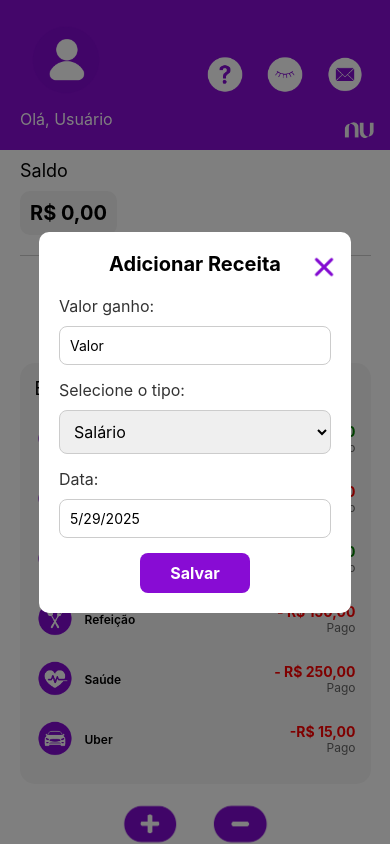
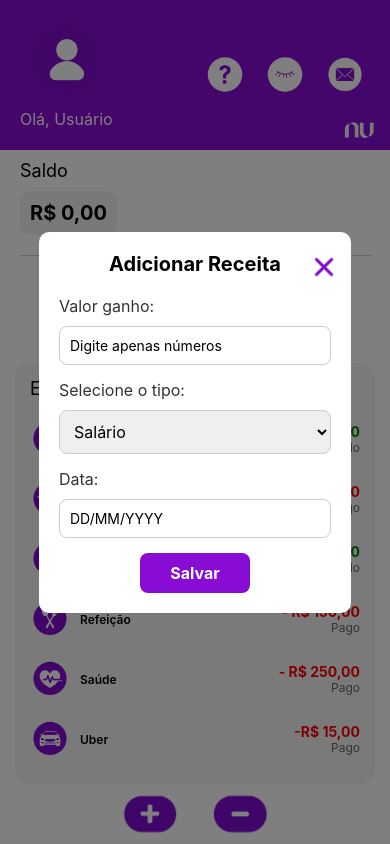
Before and after one commit to Gisele-Nuness/meuBanco-app, a React Native app: screen /Home in a window 390 px wide. Both pictures are taken after a click on the element 150 px from the left and 824 px from the top of the page. Built offline with nearby package versions, Linux system fonts and the light colour scheme.

Commit message:
add a data no campo de extrato e tratamento da mesma.

```diff
--- a/src/pages/Home/index.js
+++ b/src/pages/Home/index.js
@@ -12,6 +12,7 @@ import {
   Pressable,
 } from "react-native";
 import styles from "./style";
+import AsyncStorage from "@react-native-async-storage/async-storage";
 
 const icons = {
   "pessoal.png": require("../../../assets/pessoal.png"),
@@ -31,10 +32,10 @@ const icons = {
 export default function Home() {
   const [modalReceitaVisible, setModalReceitaVisible] = useState(false);
   const [modalGastoVisible, setModalGastoVisible] = useState(false);
-  const [tipoReceita, setTipoReceita] = useState('salario');
-  const [tipoGasto, setTipoGasto] = useState('refeicao');
-  const [data, setData] = useState(new Date());
-  const [valor, setValor] = useState('');
+  const [tipoReceita, setTipoReceita] = useState("salario");
+  const [tipoGasto, setTipoGasto] = useState("refeicao");
+  const [data, setData] = useState("");
+  const [valor, setValor] = useState("");
 
   const [extrato, setExtrato] = useState([]);
   const [saldo, setSaldo] = useState(0);
@@ -45,13 +46,13 @@ export default function Home() {
     let ganhos = 0;
     let gastos = 0;
 
-  extrato.forEach(item => {
+    extrato.forEach((item) => {
       const valorSaldo = parseFloat(
-      item.valor.replace(/[^\d,-]/g, '').replace(',', '.')
+        item.valor.replace(/[^\d,-]/g, "").replace(",", ".")
       );
-    if (item.valor.startsWith('+')) {
+      if (item.valor.startsWith("+")) {
         ganhos += valorSaldo;
-    } else if (item.valor.startsWith('-')) {
+      } else if (item.valor.startsWith("-")) {
         gastos -= valorSaldo;
       }
     });
@@ -63,53 +64,81 @@ export default function Home() {
 
   const adicionarGasto = () => {
     if (!valor || !tipoGasto || !data) {
-    alert('Preencha todos os campos!');
+      alert("Preencha todos os campos!");
       return;
     }
+
+    const partesData = data.split("/");
+
+    if (partesData.length !== 3) {
+      alert("Data deve estar no formato DD/MM/YYYY");
+      return;
+    }
+
+    const dia = partesData[0].padStart(2, "0");
+    const mes = partesData[1].padStart(2, "0");
+    const ano = partesData[2];
+
+    const newDate = `${dia}/${mes}/${ano}`;
 
     const novoItem = {
       icon: `${tipoGasto}.png`,
       tipo: tipoGasto.charAt(0).toUpperCase() + tipoGasto.slice(1),
-    valor: `- R$ ${parseFloat(valor).toLocaleString('pt-BR', { minimumFractionDigits: 2 })}`,
+      valor: `- R$ ${parseFloat(valor).toLocaleString("pt-BR", {minimumFractionDigits: 2,})}`,
       status: "Pago",
+      data: newDate,
     };
 
-  setExtrato(extratoAtual => [novoItem, ...extratoAtual]);
+    setExtrato((extratoAtual) => [novoItem, ...extratoAtual]);
     setModalGastoVisible(false);
-  setValor('');
-  setTipoGasto('');
+    setValor("");
+    setTipoGasto("");
+    setData("");
   };
 
-const adicionarReceita = () => {
+  const adicionarReceita = async () => {
     if (!valor || !tipoReceita || !data) {
-    alert('Preencha todos os campos!');
+      alert("Preencha todos os campos!");
       return;
     }
+
+    const partesData = data.split("/");
+
+    if (partesData.length !== 3) {
+      alert("Data deve estar no formato DD/MM/YYYY");
+      return;
+    }
+
+    const dia = partesData[0].padStart(2, "0");
+    const mes = partesData[1].padStart(2, "0");
+    const ano = partesData[2];
+
+    const newDate = `${dia}/${mes}/${ano}`;
 
     const novoItem = {
       icon: `${tipoReceita}.png`,
       tipo: tipoReceita.charAt(0).toUpperCase() + tipoReceita.slice(1),
-    valor: `+ R$ ${parseFloat(valor).toLocaleString('pt-BR', { minimumFractionDigits: 2 })}`,
+      valor: `+ R$ ${parseFloat(valor).toLocaleString("pt-BR", {minimumFractionDigits: 2,})}`,
       status: "Recebido",
+      data: newDate,
     };
 
-  setExtrato(extratoAtual => [novoItem, ...extratoAtual]);
+    setExtrato((extratoAtual) => [novoItem, ...extratoAtual]);
     setModalReceitaVisible(false);
-  setValor('');
-  setTipoReceita('');
-};
+    setValor("");
+    setTipoReceita("");
+    setData("");
 
-  const handleDateChange = (text) => {
-    const [day, month, year] = text.split("/");
-    const newDate = new Date(`${day}-${month}-${year}`);
-    if (!isNaN(newDate)) {
-      setData(newDate);
+    try {
+      await AsyncStorage.setItem("novoItem", JSON.stringify(novoItem));
+      alert("Dados salvos!!!");
+    } catch (e) {
+      alert("Erro ao salvar os dados no AsyncStorage");
     }
-
   };
 
   return (
-    <ScrollView contentContainerStyle={styles.container}>
+    <View style={styles.container}>
       <View style={styles.header}>
         <View style={styles.perfil}>
           <Image
@@ -140,7 +169,9 @@ const adicionarReceita = () => {
 
       <View style={styles.saldoContainer}>
         <Text style={styles.saldoTitulo}>Saldo</Text>
-        <Text style={styles.saldoValor}>R$ {saldo.toLocaleString('pt-BR', { minimumFractionDigits: 2 })}</Text>
+        <Text style={styles.saldoValor}>
+          R$ {saldo.toLocaleString("pt-BR", { minimumFractionDigits: 2 })}
+        </Text>
       </View>
 
       <View style={styles.linhaDivisoria} />
@@ -151,7 +182,10 @@ const adicionarReceita = () => {
             source={require("../../../assets/ganho.png")}
             style={styles.grafico}
           />
-          <Text style={styles.saldoGanho}>R$ {totalGanhos.toLocaleString('pt-BR', { minimumFractionDigits: 2 })}</Text>
+          <Text style={styles.saldoGanho}>
+            R${" "}
+            {totalGanhos.toLocaleString("pt-BR", { minimumFractionDigits: 2 })}
+          </Text>
         </View>
 
         <View style={styles.graficoGasto}>
@@ -159,12 +193,14 @@ const adicionarReceita = () => {
             source={require("../../../assets/gasto.png")}
             style={styles.grafico}
           />
-          <Text style={styles.saldoGasto}>R$ {totalGastos.toLocaleString('pt-BR', { minimumFractionDigits: 2 })}</Text>
+          <Text style={styles.saldoGasto}>
+            R${" "}
+            {totalGastos.toLocaleString("pt-BR", { minimumFractionDigits: 2 })}
+          </Text>
+        </View>
       </View>
 
-      </View>
-
-      <View style={styles.extratoContainer}>
+      <ScrollView contentContainerStyle={styles.extratoContainer}>
         <Text style={styles.extratoTitulo}>Extrato</Text>
 
         {[
@@ -206,7 +242,6 @@ const adicionarReceita = () => {
             valor: "-R$ 15,00",
             status: "Pago",
           },
-
         ].map((item, index) => (
           <View key={index} style={styles.linhaExtrato}>
             <View style={styles.tipoIcone}>
@@ -216,6 +251,7 @@ const adicionarReceita = () => {
             </View>
 
             <View style={styles.infoExtrato}>
+              <Text style={styles.extratoData}>{item.data}</Text>
               <Text
                 style={
                   item.status === "Recebido"
@@ -229,35 +265,46 @@ const adicionarReceita = () => {
             </View>
           </View>
         ))}
-      </View>
+      </ScrollView>
 
       <View style={styles.botoesContainer}>
         <Pressable
           style={styles.botao}
           onPress={() => setModalReceitaVisible(true)}
         >
-          <Image source={require("../../../assets/mais.png")} style={styles.iconeBotao} />
+          <Image
+            source={require("../../../assets/mais.png")}
+            style={styles.iconeBotao}
+          />
         </Pressable>
         <Pressable
           style={styles.botao}
           onPress={() => setModalGastoVisible(true)}
         >
-          <Image source={require("../../../assets/menos.png")} style={styles.iconeBotao} />
+          <Image
+            source={require("../../../assets/menos.png")}
+            style={styles.iconeBotao}
+          />
         </Pressable>
       </View>
 
       <Modal visible={modalGastoVisible} animationType="slide" transparent>
         <View style={styles.modalContainer}>
           <View style={styles.modalContent}>
-            <Pressable onPress={() => setModalGastoVisible(false)} style={styles.fechar}>
-              <Image source={require("../../../assets/fechar.png")} style={styles.iconeFechar}
+            <Pressable
+              onPress={() => setModalGastoVisible(false)}
+              style={styles.fechar}
+            >
+              <Image
+                source={require("../../../assets/fechar.png")}
+                style={styles.iconeFechar}
               />
             </Pressable>
             <Text style={styles.modalTitulo}>Adicionar Gasto</Text>
             <Text style={styles.labelInput}>Valor gasto:</Text>
             <TextInput
               style={styles.input}
-              placeholder="Valor"
+              placeholder="Digite apenas números"
               value={valor}
               keyboardType="numeric"
               onChangeText={setValor}
@@ -282,14 +329,11 @@ const adicionarReceita = () => {
             <Text style={styles.labelInput}>Data:</Text>
             <TextInput
               style={styles.input}
-              placeholder="DD/MM/AAAA"
-              onChangeText={handleDateChange}
-              defaultValue={data.toLocaleDateString()}
+              placeholder="DD/MM/YYYY"
+              value={data}
+              onChangeText={setData}
             />
-            <Pressable
-              style={styles.modalBotao}
-              onPress={adicionarGasto}
-            >
+            <Pressable style={styles.modalBotao} onPress={adicionarGasto}>
               <Text style={styles.modalBotaoTexto}>Salvar</Text>
             </Pressable>
           </View>
@@ -299,8 +343,13 @@ const adicionarReceita = () => {
       <Modal visible={modalReceitaVisible} animationType="slide" transparent>
         <View style={styles.modalContainer}>
           <View style={styles.modalContent}>
-            <Pressable onPress={() => setModalReceitaVisible(false)} style={styles.fechar}>
-              <Image source={require("../../../assets/fechar.png")} style={styles.iconeFechar}
+            <Pressable
+              onPress={() => setModalReceitaVisible(false)}
+              style={styles.fechar}
+            >
+              <Image
+                source={require("../../../assets/fechar.png")}
+                style={styles.iconeFechar}
               />
             </Pressable>
 
@@ -308,7 +357,7 @@ const adicionarReceita = () => {
             <Text style={styles.labelInput}>Valor ganho:</Text>
             <TextInput
               style={styles.input}
-              placeholder="Valor"
+              placeholder="Digite apenas números"
               keyboardType="numeric"
               value={valor}
               onChangeText={setValor}
@@ -316,7 +365,9 @@ const adicionarReceita = () => {
             <Text style={styles.labelInput}>Selecione o tipo:</Text>
             <Picker
               selectedValue={tipoReceita}
-              onValueChange={(itemValue, itemIndex) => setTipoReceita(itemValue)}
+              onValueChange={(itemValue, itemIndex) =>
+                setTipoReceita(itemValue)
+              }
               style={styles.input}
             >
               <Picker.Item label="Salário" value="salario" />
@@ -326,9 +377,9 @@ const adicionarReceita = () => {
             <Text style={styles.labelInput}>Data:</Text>
             <TextInput
               style={styles.input}
-              placeholder="DD/MM/AAAA"
-              onChangeText={handleDateChange}
-              defaultValue={data.toLocaleDateString()}
+              placeholder="DD/MM/YYYY"
+              value={data}
+              onChangeText={setData}
             />
             <TouchableOpacity
               style={styles.modalBotao}
@@ -339,7 +390,6 @@ const adicionarReceita = () => {
           </View>
         </View>
       </Modal>
-    </ScrollView>
+    </View>
   );
-
 }
--- a/src/pages/Home/style.js
+++ b/src/pages/Home/style.js
@@ -6,6 +6,7 @@ export default StyleSheet.create({
     paddingTop: 130,
     backgroundColor: "#fff",
     alignItems: "center",
+    overflow: 'hidden',
   },
 
   header: {
@@ -126,7 +127,7 @@ export default StyleSheet.create({
   },
 
   extratoContainer: {
-    width: "90%",
+    width: 360,
     backgroundColor: "#f5f5f5",
     borderRadius: 15,
     padding: 15,
@@ -166,6 +167,12 @@ export default StyleSheet.create({
     fontWeight: "600",
   },
 
+  extratoData: {
+    alignSelf: "flex-end",
+    fontSize: 12,
+    color: "#666",
+  },
+
   valorRecebido: {
     color: "green",
     fontWeight: "bold",
@@ -186,7 +193,7 @@ export default StyleSheet.create({
     flexDirection: "row",
     justifyContent: "center",
     gap: 30,
-    bottom: 20,
+
   },
 
   iconeBotao: {
```
Lines whose indentation alone changed are shown as unchanged.
